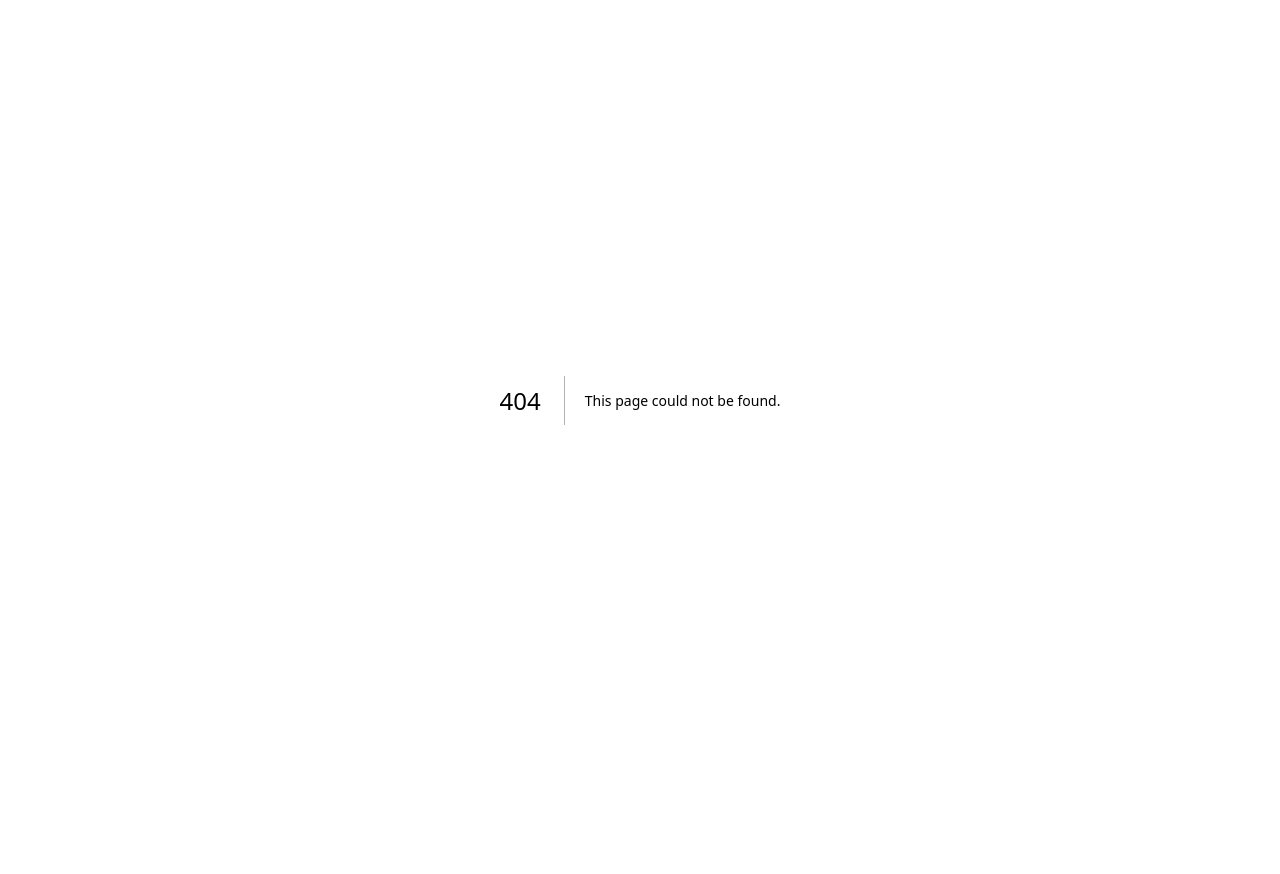
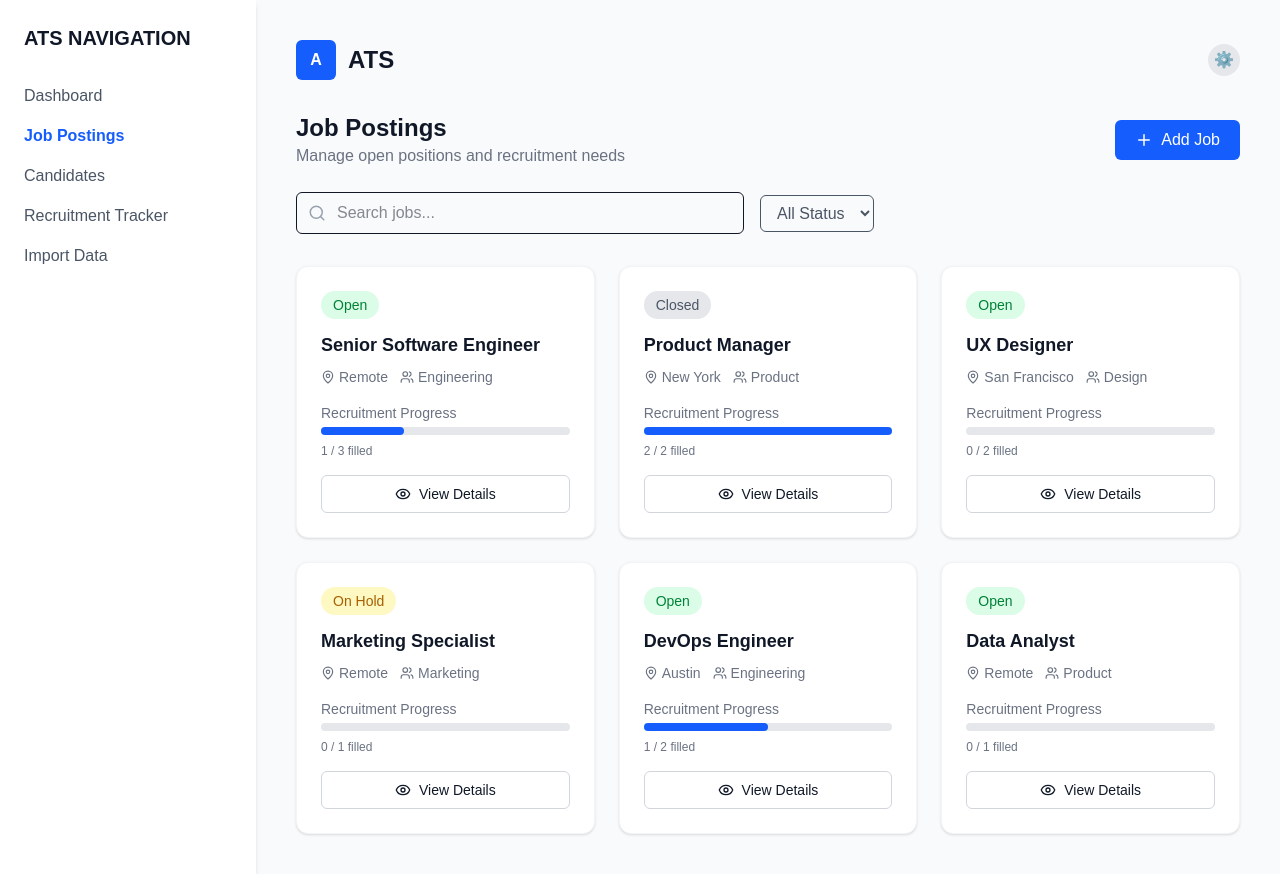
Before and after one commit to ShahdNael2005/ats, a Next.js app: page /jobPositions in a window 1280 px wide. Before the commit this address had no page. Before the commit the page ends 800 px from the top, so only its background shows below. Built offline with nearby package versions, Linux system fonts and the light colour scheme.

Commit message:
Made the job postings page frontend only

```diff
--- /dev/null
+++ b/app/jobPositions/page.tsx
@@ -0,0 +1,177 @@
+"use client";
+
+import { useState } from "react";
+import { Search, Plus, Eye, MapPin, Users } from "lucide-react";
+
+export default function JobPostingsPage() {
+  const [search, setSearch] = useState("");
+
+  const jobs = [
+    {
+      title: "Senior Software Engineer",
+      status: "Open",
+      location: "Remote",
+      department: "Engineering",
+      filled: 1,
+      total: 3,
+    },
+    {
+      title: "Product Manager",
+      status: "Closed",
+      location: "New York",
+      department: "Product",
+      filled: 2,
+      total: 2,
+    },
+    {
+      title: "UX Designer",
+      status: "Open",
+      location: "San Francisco",
+      department: "Design",
+      filled: 0,
+      total: 2,
+    },
+    {
+      title: "Marketing Specialist",
+      status: "On Hold",
+      location: "Remote",
+      department: "Marketing",
+      filled: 0,
+      total: 1,
+    },
+    {
+      title: "DevOps Engineer",
+      status: "Open",
+      location: "Austin",
+      department: "Engineering",
+      filled: 1,
+      total: 2,
+    },
+    {
+      title: "Data Analyst",
+      status: "Open",
+      location: "Remote",
+      department: "Product",
+      filled: 0,
+      total: 1,
+    },
+  ];
+
+  const filtered = jobs.filter((job) =>
+    job.title.toLowerCase().includes(search.toLowerCase())
+  );
+
+  return (
+    <div className="min-h-screen flex bg-gray-50 text-gray-900">
+      {/* Sidebar */}
+      <aside className="w-64 bg-white shadow-md flex flex-col p-6">
+        <h2 className="text-xl font-semibold mb-8">ATS NAVIGATION</h2>
+        <nav className="flex flex-col gap-4 text-gray-600 font-medium">
+          <a href="#" className="hover:text-blue-600">Dashboard</a>
+          <a href="#" className="text-blue-600 font-semibold">Job Postings</a>
+          <a href="#" className="hover:text-blue-600">Candidates</a>
+          <a href="#" className="hover:text-blue-600">Recruitment Tracker</a>
+          <a href="#" className="hover:text-blue-600">Import Data</a>
+        </nav>
+      </aside>
+
+      {/* Main Content */}
+      <main className="flex-1 p-10">
+        <header className="flex justify-between items-center mb-8">
+          <div className="flex items-center gap-3">
+            <div className="h-10 w-10 bg-blue-600 text-white flex items-center justify-center rounded-md font-bold">
+              A
+            </div>
+            <h1 className="text-2xl font-bold">ATS</h1>
+          </div>
+          <div className="h-8 w-8 bg-gray-200 rounded-full flex items-center justify-center cursor-pointer">
+            ⚙️
+          </div>
+        </header>
+
+        {/* Page Title */}
+        <div className="flex justify-between items-center mb-6">
+          <div>
+            <h2 className="text-2xl font-bold">Job Postings</h2>
+            <p className="text-gray-500">
+              Manage open positions and recruitment needs
+            </p>
+          </div>
+          <button className="flex items-center gap-2 bg-blue-600 text-white px-5 py-2 rounded-md hover:bg-blue-700">
+            <Plus size={18} /> Add Job
+          </button>
+        </div>
+
+        {/* Search and Filter */}
+        <div className="flex items-center gap-4 mb-8">
+          <div className="relative w-full max-w-md">
+            <Search
+              size={18}
+              className="absolute left-3 top-3 text-gray-400"
+            />
+            <input
+              type="text"
+              placeholder="Search jobs..."
+              value={search}
+              onChange={(e) => setSearch(e.target.value)}
+              className="w-full pl-10 pr-4 py-2 border rounded-md focus:outline-none focus:ring-2 focus:ring-blue-500"
+            />
+          </div>
+          <select className="border rounded-md px-3 py-2 text-gray-600">
+            <option>All Status</option>
+            <option>Open</option>
+            <option>Closed</option>
+            <option>On Hold</option>
+          </select>
+        </div>
+
+        {/* Job Cards Grid */}
+        <div className="grid grid-cols-1 md:grid-cols-2 lg:grid-cols-3 gap-6">
+          {filtered.map((job, i) => (
+            <div key={i} className="bg-white rounded-xl shadow-sm p-6 border border-gray-100">
+              <div
+                className={`inline-block px-3 py-1 text-sm rounded-full mb-3 font-medium ${
+                  job.status === "Open"
+                    ? "bg-green-100 text-green-700"
+                    : job.status === "Closed"
+                    ? "bg-gray-200 text-gray-600"
+                    : "bg-yellow-100 text-yellow-700"
+                }`}
+              >
+                {job.status}
+              </div>
+
+              <h3 className="font-semibold text-lg mb-2">{job.title}</h3>
+              <div className="flex items-center text-gray-500 text-sm mb-4 gap-3">
+                <span className="flex items-center gap-1">
+                  <MapPin size={14} /> {job.location}
+                </span>
+                <span className="flex items-center gap-1">
+                  <Users size={14} /> {job.department}
+                </span>
+              </div>
+
+              {/* Progress Bar */}
+              <p className="text-sm text-gray-500 mb-1">Recruitment Progress</p>
+              <div className="h-2 w-full bg-gray-200 rounded-full mb-2">
+                <div
+                  className="h-2 bg-blue-600 rounded-full"
+                  style={{
+                    width: `${(job.filled / job.total) * 100}%`,
+                  }}
+                ></div>
+              </div>
+              <p className="text-xs text-gray-500 mb-4">
+                {job.filled} / {job.total} filled
+              </p>
+
+              <button className="w-full flex items-center justify-center gap-2 border border-gray-300 rounded-md py-2 text-sm hover:bg-gray-50">
+                <Eye size={16} /> View Details
+              </button>
+            </div>
+          ))}
+        </div>
+      </main>
+    </div>
+  );
+}
```
